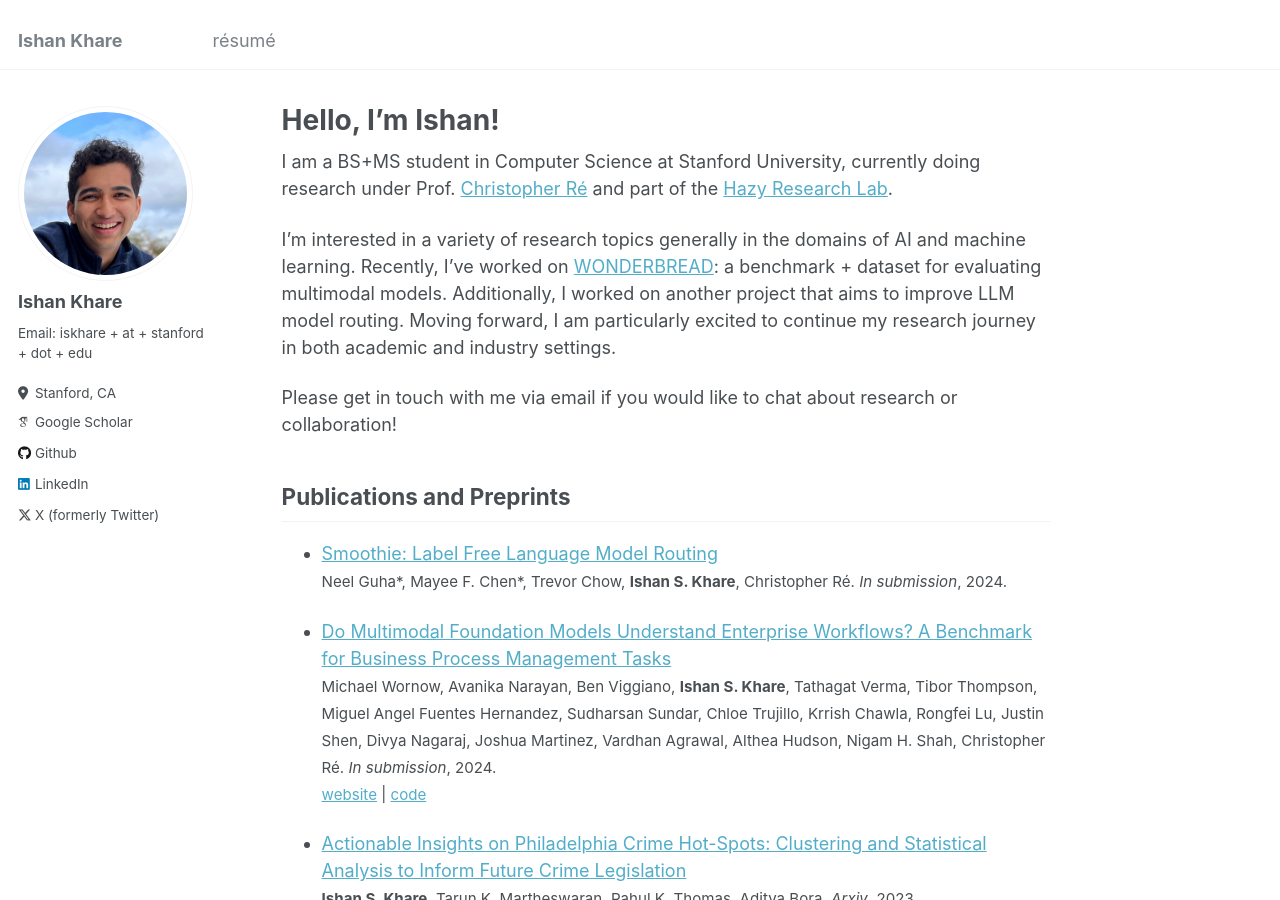
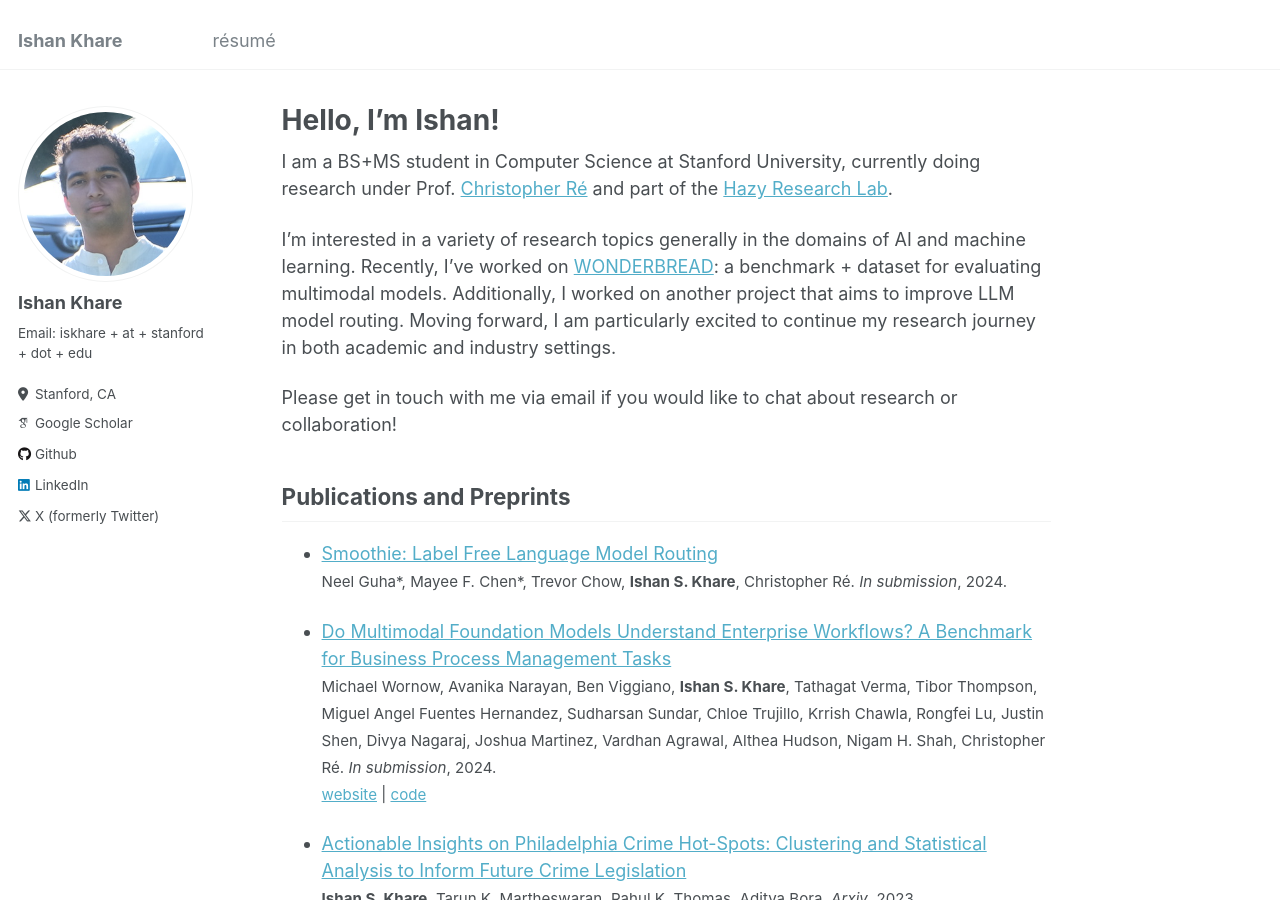
Before and after one commit to iskhare/iskhare.github.io, a Jekyll site: the page built from _pages/about.md, in a window 1280 px wide and 900 px high. Built offline with Jekyll 4.4.1, drawn with Linux system fonts in a browser that asks for light colours; some web fonts are replaced.

Commit message:
Update _config.yml

```diff
--- a/_config.yml
+++ b/_config.yml
@@ -23,7 +23,7 @@ masthead_title           : #
 #               Additional customization can be done by editing /_includes/author-profile.html
 author:
   # Biographic information
-  avatar           : "profile.png"
+  avatar           : "temp.png"
   name             : "Ishan Khare"
   pronouns         : # example: "she/her"
   bio              : "Email: iskhare + at + stanford + dot + edu"
```
